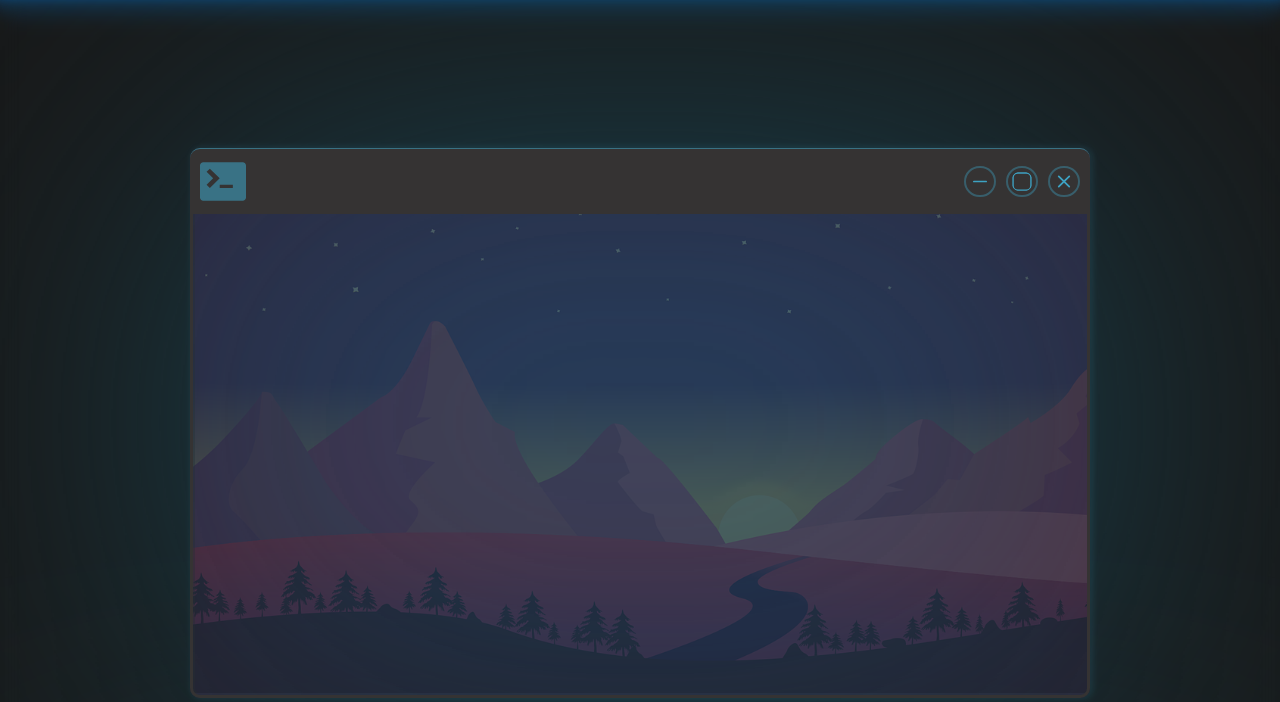
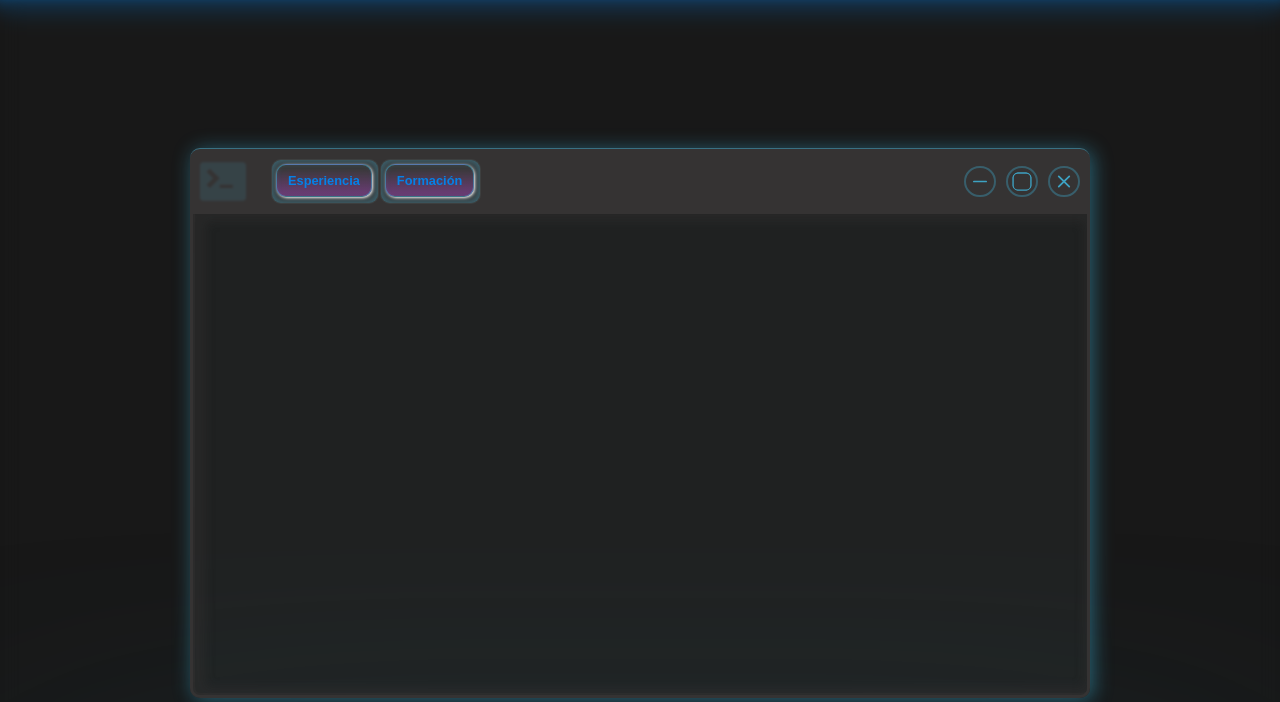
Before and after one commit to jmanul/proyecto4_RockTheCode, a website built with Vite: page proyecto4_RockTheCode/index.html in a window 1280 px wide. Shown: the part 349-1051 px from the top of the page. Built offline with nearby package versions, Linux system fonts and the light colour scheme; a web font is replaced by a local one.

Commit message:
terminal buttons

```diff
--- a/proyecto4_RockTheCode/main.js
+++ b/proyecto4_RockTheCode/main.js
@@ -1,6 +1,7 @@
 import { createArticle } from './src/components/article/article';
 import { createButton } from './src/components/button/button';
 import { createList } from './src/components/list/list';
+import { createTerminal } from './src/components/terminal/terminal';
 import './style.css'
 
 let proyects = [
@@ -72,6 +73,45 @@ let rrss = [
   }
 ]
 
+let formacion = [
+
+  {
+    url: 'https://discord.com/channels/jmanul77#6352',
+    icon: '/discord.svg',
+    name: 'discord'
+  },
+  {
+    url: 'https://www.github.com/jmanul',
+    icon: '/git-hub.svg',
+    name: 'git-hub'
+  },
+  {
+    url: 'https://www.linkedin.com/in/jmanul',
+    icon: '/linkedin.svg',
+    name: 'linkedin'
+  }
+]
+
+let esperiencia = [
+
+  {
+    url: 'https://discord.com/channels/jmanul77#6352',
+    text: 'esperiencia',
+    name: 'discord'
+  },
+  {
+    url: 'https://www.github.com/jmanul',
+    icon: '/git-hub.svg',
+    name: 'git-hub'
+  },
+  {
+    url: 'https://www.linkedin.com/in/jmanul',
+    icon: '/linkedin.svg',
+    name: 'linkedin'
+  }
+]
+
+
 
 
 const main = document.querySelector('main');
@@ -99,36 +139,7 @@ divRrss.classList.add('flex-container', 'div-rrss');
 footer.append(divRrss);
 createList(divRrss, rrss, 'rrss');
 
-const sectionInfo = document.createElement('section');
-sectionInfo.classList.add('flex-container', 'section-info');
-main.append(sectionInfo);
-const topInfo = document.createElement('div');
-topInfo.classList.add('flex-container', 'top-info');
-sectionInfo.append(topInfo);
-const containerBackground = document.createElement('div');
-containerBackground.classList.add('flex-container', 'container-background');
-sectionInfo.append(containerBackground);
-const infoLight = document.createElement('div');
-infoLight.classList.add('proyect-background', 'info-light');
-sectionInfo.append(infoLight);
-
-const infoUp = document.createElement('div');
-infoUp.classList.add('flex-container', 'info-Up');
-sectionInfo.append(infoUp);
-
-const logoInfo = document.createElement('img');
-logoInfo.className = 'logo-info'
-logoInfo.src = '/public/terminal.svg'
-topInfo.append(logoInfo)
-
-const iconsInfo = document.createElement('div');
-iconsInfo.classList.add('flex-container', 'icons-info');
-iconsInfo.innerHTML = `<img src="/public/small.svg" id="small"><img src="/public/open.svg" id="open"><img src="/public/close.svg" id="close">`;
-topInfo.append(iconsInfo);
-
-
-
-
+createTerminal(main, 'info');
 const proyectTitle = document.createElement('h2');
 proyectTitle.innerText = 'Proyectos';
 main.append(proyectTitle);
@@ -234,6 +245,8 @@ const runSlider = (TotalMov) => {
 left.addEventListener('click', () => contSlider(`-${widthMov} `));
 right.addEventListener('click', () => contSlider(`${widthMov} `));
 
+
+
 //? mensaje de fin de pagina (footer)
 
 
--- a/proyecto4_RockTheCode/package.json
+++ b/proyecto4_RockTheCode/package.json
@@ -9,6 +9,6 @@
     "preview": "vite preview"
   },
   "devDependencies": {
-    "vite": "^5.2.0"
+    "vite": "^5.3.3"
   }
 }
--- a/proyecto4_RockTheCode/src/components/article/article.js
+++ b/proyecto4_RockTheCode/src/components/article/article.js
@@ -77,7 +77,7 @@ export const createArticle = (site, item) => {
      const divTechnologies = document.createElement('div');
      divTechnologies.classList.add('flex-container', 'div-technologies');
      divTop.append(divTechnologies);
-     createList(divTechnologies, item.technologies, item.title);
+     createList(divTechnologies, item.technologies,item.title);
 
      divImg.addEventListener('click', () => resetArticle(item));
 
--- a/proyecto4_RockTheCode/src/components/button/button.css
+++ b/proyecto4_RockTheCode/src/components/button/button.css
@@ -42,6 +42,41 @@ button {
 
 }
 
+.button-square {
+
+     background: var(--terminal--screen);
+          height: 100%;
+          width: max-content;
+          box-shadow: inset 0px 0px 10px 0px var(--blue--light);
+          border-radius: 10px;
+          border: 1px solid var(--terminal--screen);
+}
+
+.button-square button {
+     cursor: pointer;
+     background:var(--gradiant--linear2);
+     border:solid 1px var(--blue--light);
+     height:75% ;
+     width: 90%;
+     margin-right: 2px;
+     margin-bottom: 2px;
+     padding: 0 15px;
+     font-family: var(--text);
+     font-size: .8em;
+     font-weight:bold;
+     color:var(--css);
+     box-shadow: 1px 1px 3px 0px var(--white);
+     border-radius: 10px;
+     transition: .5s;
+
+     &:hover{
+
+          box-shadow: 0px 0px 10px 0px var(--white);
+     }
+
+
+}
+
 .off-button {
 
      opacity: 30%;
--- a/proyecto4_RockTheCode/src/components/button/button.js
+++ b/proyecto4_RockTheCode/src/components/button/button.js
@@ -4,7 +4,7 @@ export const createButton = (site, content, id, name) => {
 
 
      const divButton = document.createElement('div');
-     divButton.classList.add(name);
+     divButton.classList.add(name,'flex-container');
      divButton.id = id;
      site.append(divButton);
      const buttonButton = document.createElement('button');
--- /dev/null
+++ b/proyecto4_RockTheCode/src/components/terminal/terminal.css
@@ -0,0 +1,134 @@
+
+.section-info {
+     position: relative;
+     top: 0;
+     z-index: 3;
+     max-width: 900px;
+     margin-top: 150px;
+     background: var(--terminal--grey);
+     width: 80%;
+     height: 400px;
+     border-radius: 10px;
+     background:var(--terminal--screen);
+
+}
+
+.info-up {
+
+     position: absolute;
+     bottom: 0;
+     width: 100%;
+     height: 88%;
+     border-bottom-left-radius: 10px;
+     border-bottom-right-radius: 10px;
+     border-left: 3px solid var(--terminal--light);
+     border-right: 3px solid var(--terminal--light);
+     border-bottom: 3px solid var(--terminal--light);
+     box-shadow: inset 5px 0px 10px 8px var(--terminal--grey);
+
+
+}
+
+.container-background {
+     /* background-image: url(/public/sunrise.png);
+     background: var(--blue--light);
+     background-position: center center;
+     background-size: cover;
+     filter: hue-rotate(06deg);*/
+     border-left: 5px solid var(--terminal--grey);
+     border-bottom: 5px solid var(--terminal--grey);
+     box-shadow: 3px 2px 20px 0px var(--blue--light);
+     width: 100%;
+     height: 100%;
+     border-radius: 10px;
+
+}
+
+.top-info {
+     position: absolute;
+     display: flex;
+     align-items: center;
+     justify-content: space-between;
+     z-index: 3;
+     top: 0;
+     background: var(--terminal--light);
+     height: 12%;
+     width: 100%;
+     border-top-left-radius: 10px;
+     border-top-right-radius: 10px;
+     border-top: var(--blue--light) 1px solid;
+     padding: 0 10px;
+
+}
+
+.buttons {
+     display: flex;
+     gap: 1px;
+     position: absolute;
+     left: 9%;
+     height: 70%;
+     border-radius:10px;
+
+
+}
+
+.logo-info {
+
+     height: 70%;
+     filter: blur(1px) opacity(.1);
+}
+
+.icons-info {
+
+     height: 70%;
+     width: max-content;
+}
+
+.icons-info img {
+     cursor: pointer;
+     height: 70%;
+     border-radius: 50%;
+     opacity: .7;
+     border: 2px solid var(--blue--light);
+
+
+
+}
+
+#close {
+
+     &:hover {
+          opacity: 1;
+          background: var(--css);
+     }
+
+}
+
+#open {
+
+     padding: 3px;
+
+     &:hover {
+          opacity: 1;
+          background: var(--vite);
+     }
+}
+
+#small {
+
+     &:hover {
+          opacity: 1;
+          background: var(--js);
+     }
+
+}
+
+@media (max-width: 700px) {
+
+     .buttons {
+
+          left:0;
+          top: -40px;
+
+          }
+}
--- /dev/null
+++ b/proyecto4_RockTheCode/src/components/terminal/terminal.js
@@ -0,0 +1,66 @@
+import { createButton } from '../button/button';
+import { createList } from '../list/list';
+import './terminal.css'
+
+
+
+const buttonprint = (id) => {
+
+     for (const iterator of id) {
+
+          console.log(iterator);
+
+    }
+     const screen = document.querySelector('.info-up');
+     createList(screen, id, id);
+}
+
+
+export const createTerminal = (site, id) => {
+
+     const sectionInfo = document.createElement('section');
+     sectionInfo.classList.add('flex-container', 'section-info');
+     sectionInfo.id = id
+     site.append(sectionInfo);
+     const topInfo = document.createElement('div');
+     topInfo.classList.add('top-info');
+     sectionInfo.append(topInfo);
+     const containerBackground = document.createElement('div');
+     containerBackground.classList.add('flex-container', 'container-background');
+     sectionInfo.append(containerBackground);
+
+     const infoUp = document.createElement('div');
+     infoUp.classList.add('flex-container', 'info-up');
+     sectionInfo.append(infoUp);
+
+     const logoInfo = document.createElement('img');
+     logoInfo.className = 'logo-info'
+     logoInfo.src = '/public/terminal.svg'
+     topInfo.append(logoInfo)
+
+     const buttons = document.createElement('div');
+     buttons.classList.add('buttons');
+     topInfo.append(buttons);
+
+     createButton(buttons, 'Esperiencia', 'esperiencia', 'button-square');
+     createButton(buttons, 'Formación', 'formacion', 'button-square');
+
+     const iconsInfo = document.createElement('div');
+     iconsInfo.classList.add('flex-container', 'icons-info');
+     iconsInfo.innerHTML = `<img src="/public/small.svg" id="small"><img src="/public/open.svg" id="open"><img src="/public/close.svg" id="close">`;
+     topInfo.append(iconsInfo);
+
+     const buttonsAction = () => {
+
+          const buttons = document.querySelectorAll('.button-square');
+
+          for (const button of buttons) {
+
+               button.addEventListener('click', () => buttonprint(button.id));
+
+          }
+     }
+
+     buttonsAction();
+
+}
--- a/proyecto4_RockTheCode/style.css
+++ b/proyecto4_RockTheCode/style.css
@@ -25,6 +25,7 @@
   ;
   --terminal--light:rgb(53, 51, 51);
   --terminal--grey:rgba(54, 52, 52, 0.372);
+  --terminal--screen:rgba(96, 113, 118, 0.105);
   --dark-grey: rgb(104, 103, 103);
   --light-grey: rgb(248, 248, 248);
   --blue: #41d1ff;
@@ -163,113 +164,6 @@ main {
   backdrop-filter: blur(10px);
 
 }
-
-.section-info {
-  position: relative;
-  top: 0;
-  z-index: 3;
-  max-width: 900px;
-  margin-top: 150px;
-  background:var(--terminal--grey);
-  width: 80%;
-  height: 400px;
-  border-radius:10px;
-}
-
-.top-info {
-  position: absolute;
-  z-index: 3;
-  top: 0;
-  background: var(--terminal--light);
-  height: 12%;
-  width: 100%;
-  border-top-left-radius: 10px;
-  border-top-right-radius: 10px;
-  border-top: var(--blue--light) 1px solid;
-  justify-content:space-between;
-  padding: 0 10px;
-
-}
-.info-Up {
-
-  position: absolute;
-  bottom: 0;
-  width: 100%;
-  height: 88%;
-  border-bottom-left-radius: 10px;
-  border-bottom-right-radius: 10px;
-  border-left: 3px solid var(--terminal--light);
-    border-right: 3px solid var(--terminal--light);
-    border-bottom: 3px solid var(--terminal--light);
-
-
-}
-
-.container-background {
-  background-image: url(/public/sunrise.png);
-  background-position:center center;
-  background-size: cover;
-  filter:opacity(.2) hue-rotate(06deg);
-  border-left: 5px solid var(--terminal--grey);
-  border-bottom: 5px solid var(--terminal--grey);
-  box-shadow:  2px 0px 5px 2px var(--blue--light);
-  width: 100%;
-  height: 100%;
-  border-radius:10px;
-
-}
-
-.logo-info {
-
-  height: 70%;
-  opacity: .4;
-}
-
-.icons-info {
-
-  height: 70%;
-  width: max-content;
-}
-
-.icons-info img {
-  cursor: pointer;
-  height: 70%;
-  border-radius: 50%;
-  opacity: .7;
-  border:2px solid var(--blue--light);
-
-
-
-}
-
-#close {
-
-  &:hover {
-    opacity: 1;
-    background: var(--css);
-  }
-
-}
-
-#open {
-
-  padding: 3px;
-    &:hover {
-        opacity: 1;
-        background: var(--vite);
-      }
-}
-
-#small {
-
-    &:hover {
-        opacity: 1;
-        background: var(--js);
-      }
-
-}
-
-
 
 .proyect-background {
 
```
Also changed, not shown: 1 other file.
